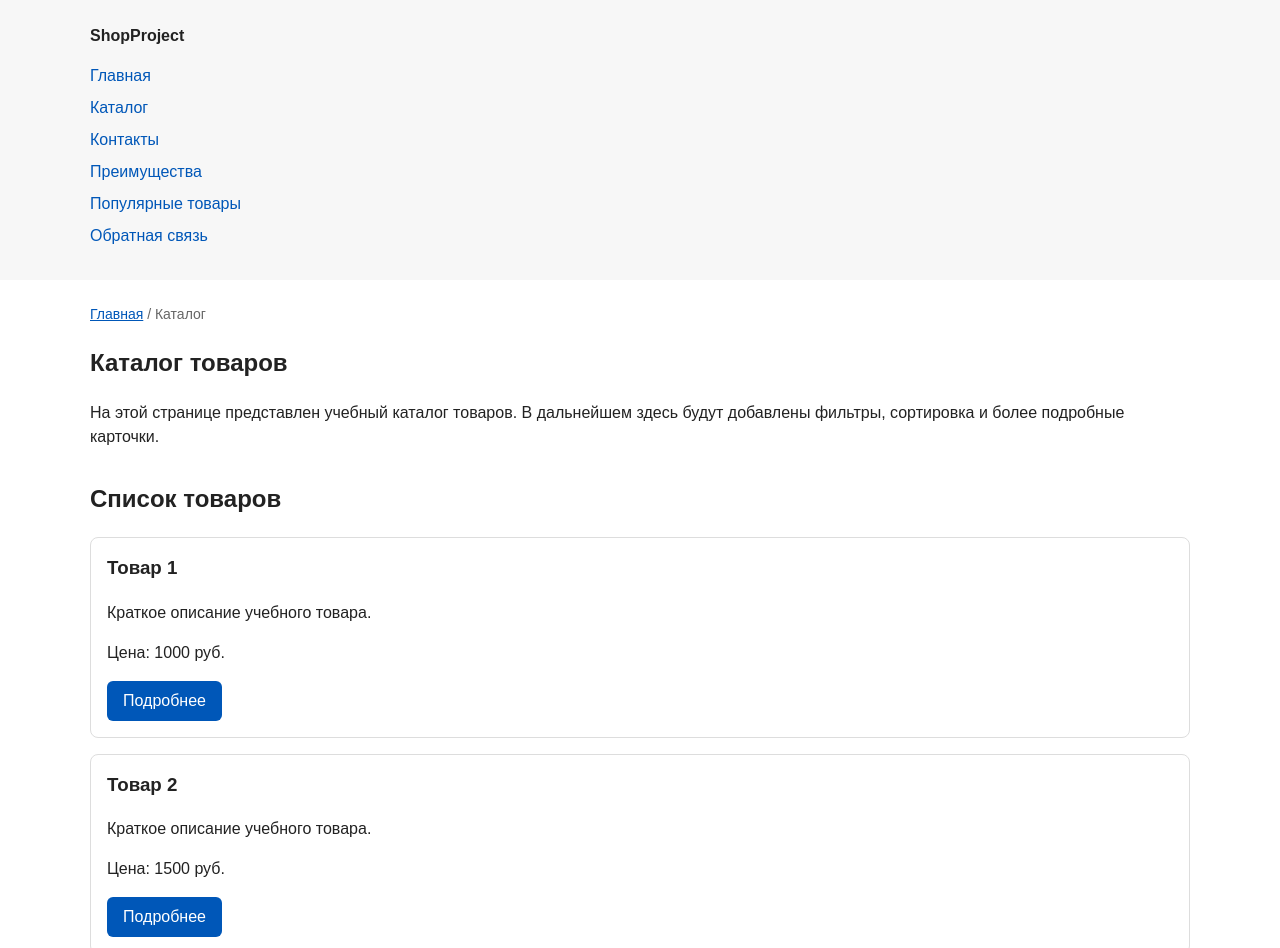
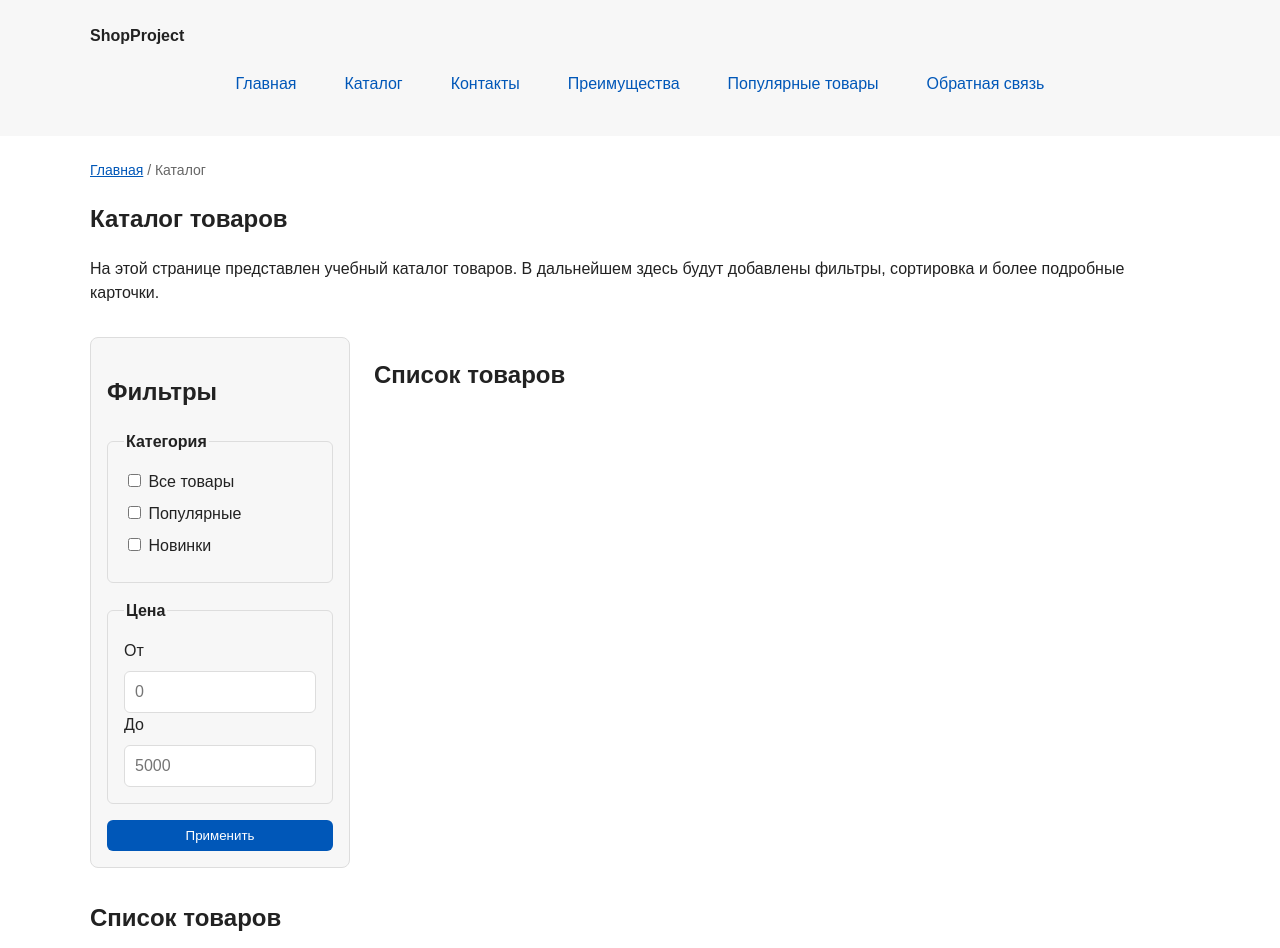
Before and after one commit to yurockhaaa/kr1-html-css-shop, a plain HTML site: page catalog.html in a window 1280 px wide. Shown: the top 948 px of the page. Drawn offline with Linux system fonts and the light colour scheme.

Commit message:
feat: add flex navigation and grid catalog layout

```diff
--- a/catalog.html
+++ b/catalog.html
@@ -40,6 +40,53 @@
       </p>
     </section>
 
+    <section class="catalog-layout">
+  <aside class="catalog-filters">
+    <h2>Фильтры</h2>
+
+    <form class="filters-form" action="#" method="get">
+      <fieldset>
+        <legend>Категория</legend>
+
+        <label>
+          <input type="checkbox" name="category" value="all">
+          Все товары
+        </label>
+
+        <label>
+          <input type="checkbox" name="category" value="popular">
+          Популярные
+        </label>
+
+        <label>
+          <input type="checkbox" name="category" value="new">
+          Новинки
+        </label>
+      </fieldset>
+
+      <fieldset>
+        <legend>Цена</legend>
+
+        <label for="price-from">От</label>
+        <input id="price-from" name="price-from" type="number" min="0" placeholder="0">
+
+        <label for="price-to">До</label>
+        <input id="price-to" name="price-to" type="number" min="0" placeholder="5000">
+      </fieldset>
+
+      <button class="button" type="submit">Применить</button>
+            </form>
+        </aside>
+
+        <section class="catalog-products">
+            <h2>Список товаров</h2>
+
+            <div class="products-grid">
+            <!-- Карточки товаров -->
+            </div>
+        </section>
+        </section>
+
     <section class="section">
       <h2>Список товаров</h2>
 
--- a/css/style.css
+++ b/css/style.css
@@ -120,8 +120,13 @@
   Убираем стандартные отступы и маркеры списка навигации.
 */
 .site-nav__list {
+  display: flex;
+  flex-wrap: wrap;
+  justify-content: center;
+  align-items: center;
+  gap: var(--space-md);
   padding: 0;
-  margin: 16px 0 0;
+  margin: var(--space-md) 0 0;
   list-style: none;
 }
 
@@ -136,17 +141,18 @@
   Оформляем ссылки меню.
 */
 .site-nav__list a {
-  color: #0057b8;
+  display: inline-block;
+  padding: var(--space-sm) var(--space-md);
+  color: var(--color-primary);
   text-decoration: none;
+  border-radius: var(--radius-sm);
 }
 
-/*
-  При наведении мыши подчёркиваем ссылку.
-  Подробно состояния интерфейса будут рассмотрены в практической работе 1.7.
-*/
 .site-nav__list a:hover {
-  text-decoration: underline;
+  color: var(--color-white);
+  background-color: var(--color-primary);
 }
+
 
 /*
   Hero-блок — первый крупный блок страницы.
@@ -191,16 +197,21 @@
   Убираем лишний верхний отступ у заголовка карточки.
 */
 .product-card {
-  margin-bottom: var(--space-md);
+  display: flex;
+  flex-direction: column;
+  gap: var(--space-sm);
+  margin-bottom: 0;
   padding: var(--space-md);
   border: 1px solid var(--color-border);
   border-radius: var(--radius-md);
   background-color: var(--color-bg);
 }
 
-.product-card:hover {
-  border-color: var(--color-primary);
+.product-card .button {
+  margin-top: auto;
+  align-self: flex-start;
 }
+
 
 .product-card h3 {
   margin-top: 0;
@@ -409,3 +420,59 @@
   outline: 2px dashed var(--color-primary);
   outline-offset: 4px;
 }
+
+.products-grid {
+  display: grid;
+  grid-template-columns: repeat(3, 1fr);
+  gap: var(--space-lg);
+}
+
+.catalog-layout {
+  max-width: var(--container-width);
+  margin: 0 auto var(--space-xl);
+  display: grid;
+  grid-template-columns: 260px 1fr;
+  grid-template-areas: "filters products";
+  gap: var(--space-lg);
+}
+
+.catalog-filters {
+  grid-area: filters;
+  padding: var(--space-md);
+  border: 1px solid var(--color-border);
+  border-radius: var(--radius-md);
+  background-color: var(--color-surface);
+}
+
+.catalog-products {
+  grid-area: products;
+}
+
+.filters-form {
+  display: grid;
+  gap: var(--space-md);
+}
+
+.filters-form fieldset {
+  margin: 0;
+  padding: var(--space-md);
+  border: 1px solid var(--color-border);
+  border-radius: var(--radius-sm);
+}
+
+.filters-form legend {
+  font-weight: 700;
+}
+
+.filters-form label {
+  display: block;
+  margin-bottom: var(--space-sm);
+}
+
+.filters-form input[type="number"] {
+  width: 100%;
+  padding: 8px 10px;
+  border: 1px solid var(--color-border);
+  border-radius: var(--radius-sm);
+  font: inherit;
+}
```
Also changed, not shown: index.html (+4 -2 lines), 1 other file.
